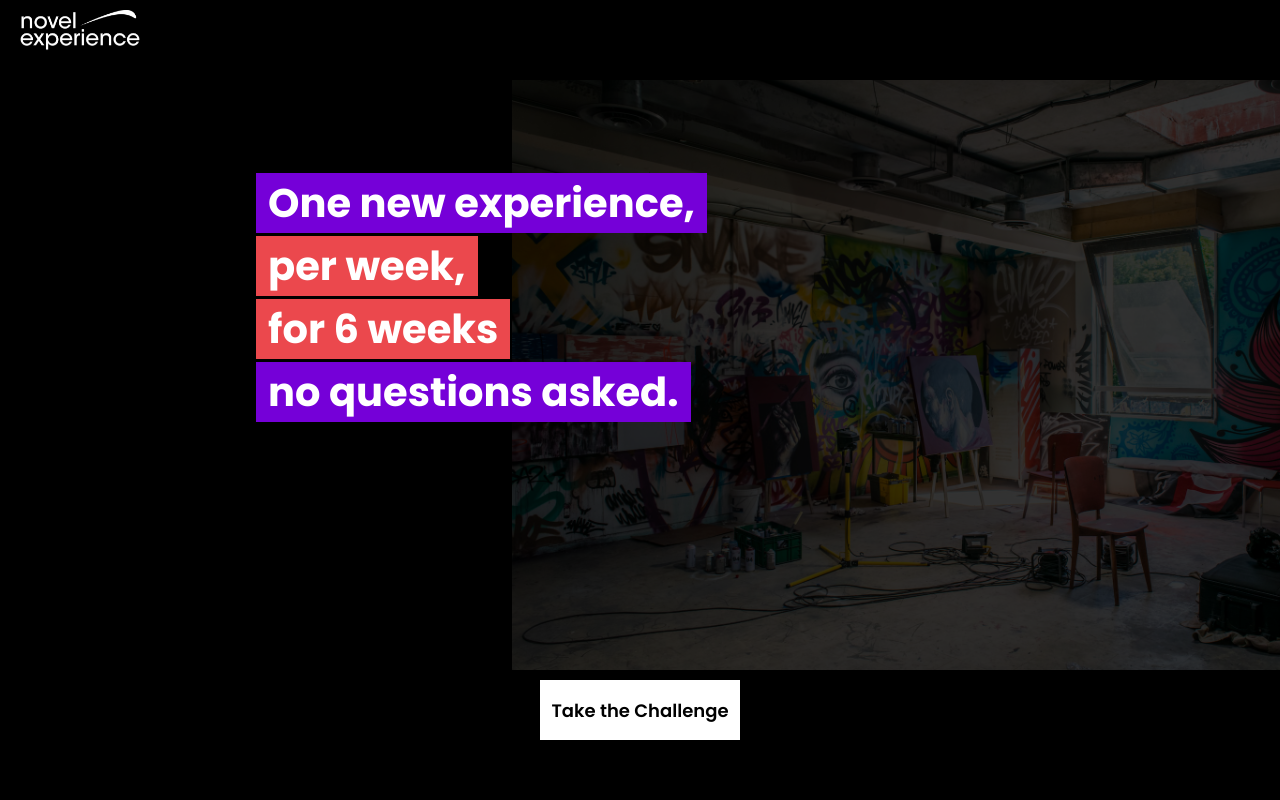
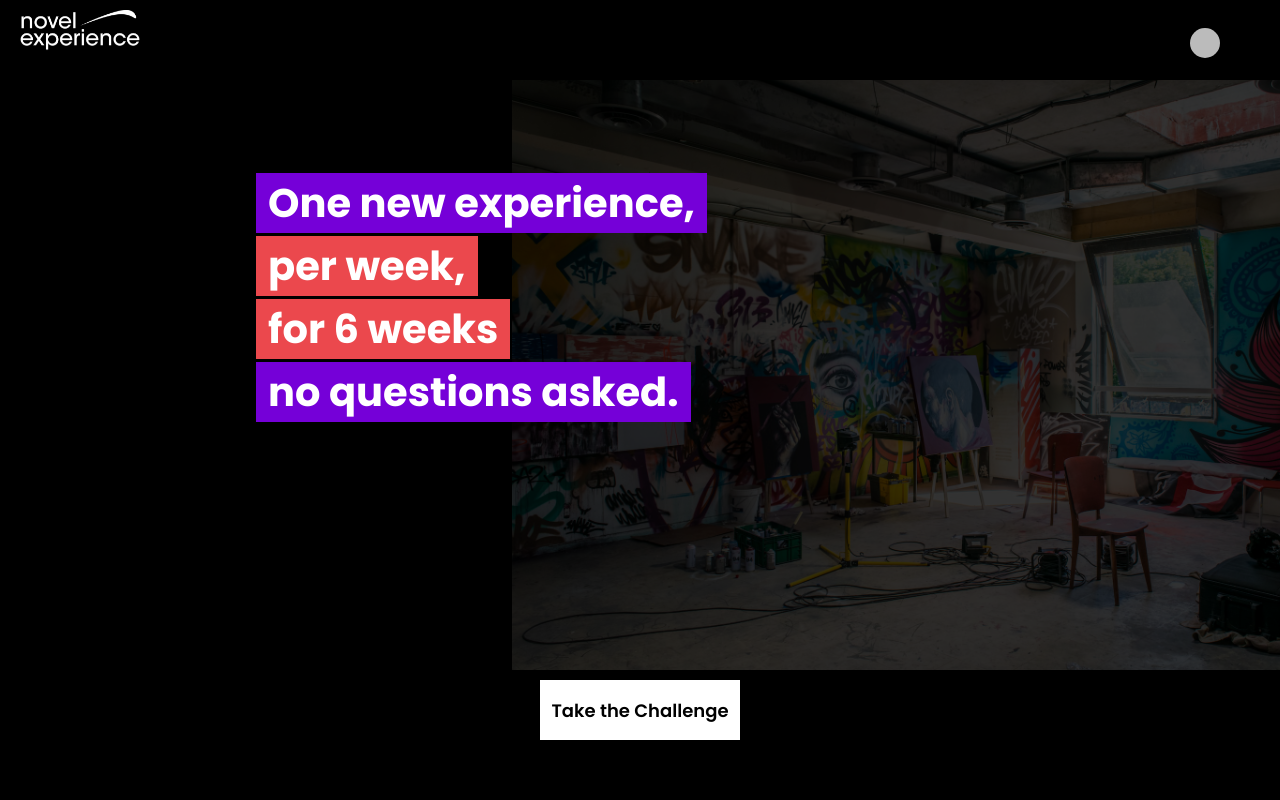
Before and after one commit to Victor-Oz/novel-experience, a React (Vite) app: page /Home in a window 1280 px wide. Shown: the top 800 px of the page. Built offline with nearby package versions, Linux system fonts and the light colour scheme; no server answers; sample sign-in values are in the browser's storage; some icons are missing.

Commit message:
firebase stage 1

```diff
--- a/package.json
+++ b/package.json
@@ -15,10 +15,12 @@
     "@iconscout/react-unicons": "^2.0.0",
     "@mui/icons-material": "^5.11.11",
     "@mui/material": "^5.11.12",
+    "firebase": "^9.18.0",
     "framer-motion": "^9.0.4",
     "react": "^18.2.0",
     "react-burger-menu": "^3.0.9",
     "react-dom": "^18.2.0",
+    "react-google-button": "^0.7.2",
     "react-icons-kit": "^2.0.0",
     "react-router-dom": "^6.8.1"
   },
--- a/src/App.css
+++ b/src/App.css
@@ -14,6 +14,10 @@ body {
   margin: 0;
   background-color: rgb(0, 0, 0);
   color: #f9f9f9;
+}
+
+h1{
+  font-family: "poppins";
 }
 .pad {
   margin-top: 90px;
@@ -95,6 +99,15 @@ right: 120px;
 }
 .navbar.expanded .links li:hover {
   color: rgb(235, 72, 77);
+}
+
+.profile-photo{
+  width: 30px;
+
+  border-radius: 60px;
+  position: absolute;
+  top: 28px;
+  right: 60px;
 }
 
 .dash-colors-container {
@@ -356,6 +369,10 @@ footer {
   transition-duration: 0.2s;
 }
 
+.account-container{
+  margin: 90px 50px;
+}
+
 @media (min-width: 550px) {
   .grid-container {
     display: none;
--- a/src/App.jsx
+++ b/src/App.jsx
@@ -1,23 +1,26 @@
 /** @format */
-
-import Pricing from "./pages/Pricing";
+import Protected from './components/Protected';
+import { AuthContextProvider } from './context/AuthContext';
+import Signin from "./pages/Signin";
 import Home from "./pages/Home";
 import About from "./pages/About";
+import Account from "./pages/Account";
 import { Route, Routes } from "react-router-dom";
 import NavBar from "./components/NavBar";
 
 function App() {
   return (
     <>
+        <AuthContextProvider>
       <NavBar />
 
         <Routes>
           <Route path='/Home' element={<Home />} />
-          <Route path='/pricing' element={<Pricing />} />
+          <Route path='/Signin' element={<Signin />} />
           <Route path='/about' element={<About />} />
-
+          <Route path='/Account' element={<Protected><Account /></Protected> } />
         </Routes>
-
+        </AuthContextProvider>
 
 
     </>
--- a/src/components/DashContainer.jsx
+++ b/src/components/DashContainer.jsx
@@ -1,6 +1,6 @@
 /** @format */
 import React from "react";
-import * as Unicons from "@iconscout/react-unicons";
+import { Link } from "react-router-dom";
 import { motion } from "framer-motion";
 
 function DashContainer() {
@@ -21,8 +21,9 @@ function DashContainer() {
           <div className=' purple '>no questions asked.</div>
         </div>
       </div>
-
-      <button className='dash-button'>Take the Challenge</button>
+      <Link to="/signin">
+        <button className='dash-button'>Take the Challenge</button>
+      </Link>
     </div>
   );
 }
--- a/src/components/NavBar.jsx
+++ b/src/components/NavBar.jsx
@@ -5,12 +5,16 @@ import React, { useState } from "react";
 import { Icon } from "react-icons-kit";
 import { menu } from "react-icons-kit/feather/menu";
 import { x } from "react-icons-kit/feather/x";
+import { UserAuth } from '../context/AuthContext'
 
-import MenuButton from "./MenuButton.jsx";
-import { motion } from "framer-motion";
+
+// import MenuButton from "./MenuButton.jsx";
+// import { motion } from "framer-motion";
+
 
 export default function Navbar() {
   const [toggle, setToggle] = useState(false);
+  const { googleSignIn, user } = UserAuth();
   const handleToggle = () => {
     setToggle(!toggle);
   };
@@ -20,14 +24,16 @@ export default function Navbar() {
         <img     src='/logo.png'
           alt='site logo ' id='site-title' />
       </NavLink>
+      <img className='profile-photo' src= {user?.photoURL} alt="" ></img>
       <div className='toggle-icon' onClick={handleToggle}>
         {toggle ? <Icon icon={x} size={28} /> : <Icon icon={menu} size={28} />}
       </div>
       <ul className='links'>
-      <li>Home</li>
+      <li> <Link to="account">Account</Link> </li>
         <li>About</li>
         <li>Portfolio</li>
-        <li>Contact</li>
+        <li> <Link to="signin">Sign In </Link> </li>
+
       </ul>
     </nav>
   );
--- /dev/null
+++ b/src/components/Protected.jsx
@@ -0,0 +1,14 @@
+import React from 'react';
+import { Navigate } from 'react-router-dom';
+import { UserAuth } from '../context/AuthContext';
+
+const Protected = ({ children }) => {
+  const { user } = UserAuth();
+  if (!user) {
+    return <Navigate to='/' />;
+  }
+
+  return children;
+};
+
+export default Protected;
--- /dev/null
+++ b/src/context/AuthContext.jsx
@@ -0,0 +1,45 @@
+import { useContext, createContext, useEffect, useState } from 'react';
+import {
+  GoogleAuthProvider,
+  signInWithPopup,
+  signInWithRedirect,
+  signOut,
+  onAuthStateChanged,
+} from 'firebase/auth';
+import { auth } from '../firebase';
+
+const AuthContext = createContext();
+
+export const AuthContextProvider = ({ children }) => {
+  const [user, setUser] = useState({});
+
+  const googleSignIn = () => {
+    const provider = new GoogleAuthProvider();
+    // signInWithPopup(auth, provider);
+    signInWithRedirect(auth, provider)
+  };
+
+  const logOut = () => {
+      signOut(auth)
+  }
+
+  useEffect(() => {
+    const unsubscribe = onAuthStateChanged(auth, (currentUser) => {
+      setUser(currentUser);
+      console.log('User', currentUser)
+    });
+    return () => {
+      unsubscribe();
+    };
+  }, []);
+
+  return (
+    <AuthContext.Provider value={{ googleSignIn, logOut, user }}>
+      {children}
+    </AuthContext.Provider>
+  );
+};
+
+export const UserAuth = () => {
+  return useContext(AuthContext);
+};
--- /dev/null
+++ b/src/firebase.js
@@ -0,0 +1,20 @@
+// Import the functions you need from the SDKs you need
+import { initializeApp } from "firebase/app";
+import { getAuth } from "firebase/auth";
+
+// TODO: Add SDKs for Firebase products that you want to use
+// https://firebase.google.com/docs/web/setup#available-libraries
+
+// Your web app's Firebase configuration
+const firebaseConfig = {
+    apiKey: "AIzaSyA35iFovB6aWA6J0TgBESh9L6Tr3HqB9cw",
+    authDomain: "dojo-c7eef.firebaseapp.com",
+    projectId: "dojo-c7eef",
+    storageBucket: "dojo-c7eef.appspot.com",
+    messagingSenderId: "568680566390",
+    appId: "1:568680566390:web:10c99a8d2151884dd01957"
+  };
+
+// Initialize Firebase
+const app = initializeApp(firebaseConfig);
+export const auth = getAuth(app);
--- /dev/null
+++ b/src/pages/Account.jsx
@@ -0,0 +1,30 @@
+import React from 'react';
+import { UserAuth } from '../context/AuthContext';
+
+const Account = () => {
+  const { logOut, user } = UserAuth();
+
+  const handleSignOut = async () => {
+    try {
+      await logOut();
+    } catch (error) {
+      console.log(error);
+    }
+  };
+
+  return (
+    <div className='account-container'>
+      <h1 className='Account h1'>Account</h1>
+      <div>
+        <p className='h2'>Welcome, {user?.displayName}</p>
+
+      <img className='profile-photo' src= {user?.photoURL} alt="" ></img>
+      </div>
+      <button onClick={handleSignOut} className='button'>
+        Logout
+      </button>
+    </div>
+  );
+};
+
+export default Account;
--- a/src/pages/Pricing.jsx
+++ /dev/null
@@ -1,5 +0,0 @@
-export default function Pricing(){
-    return <h1>
-        Pricing
-    </h1>
-}
--- /dev/null
+++ b/src/pages/Signin.jsx
@@ -0,0 +1,34 @@
+import React, { useEffect } from 'react';
+import { UserAuth } from '../context/AuthContext'
+import { useNavigate } from 'react-router-dom';
+
+const Signin = () => {
+  const { googleSignIn, user } = UserAuth();
+  const navigate = useNavigate();
+
+  const handleGoogleSignIn = async () => {
+    try {
+      await googleSignIn();
+    } catch (error) {
+      console.log(error);
+    }
+  };
+
+  useEffect(() => {
+    if (user != null) {
+      navigate('/account');
+    }
+  }, [user]);
+
+  return (
+    <div>
+
+      <h1 className='text-center text-3xl font-bold py-8'>Sign in</h1>
+      <div className='max-w-[240px] m-auto py-4'>
+        <button onClick={handleGoogleSignIn}>hello world</button>
+      </div>
+    </div>
+  );
+};
+
+export default Signin;
```
Also changed, not shown: 1 other file (tests, documents, lock files or other folders).
